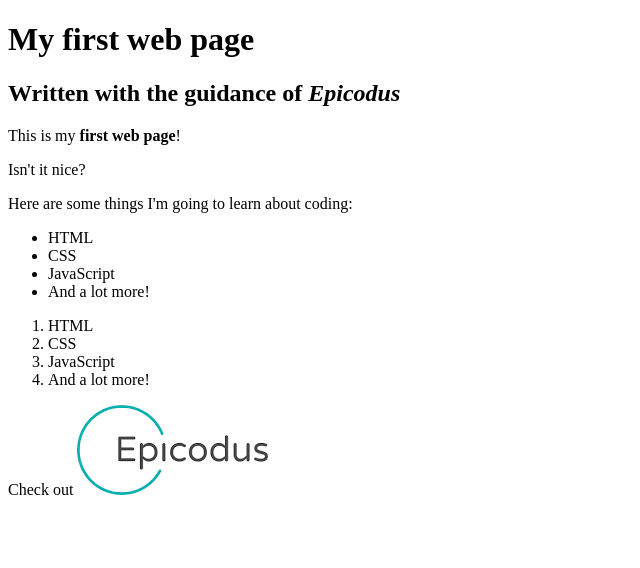
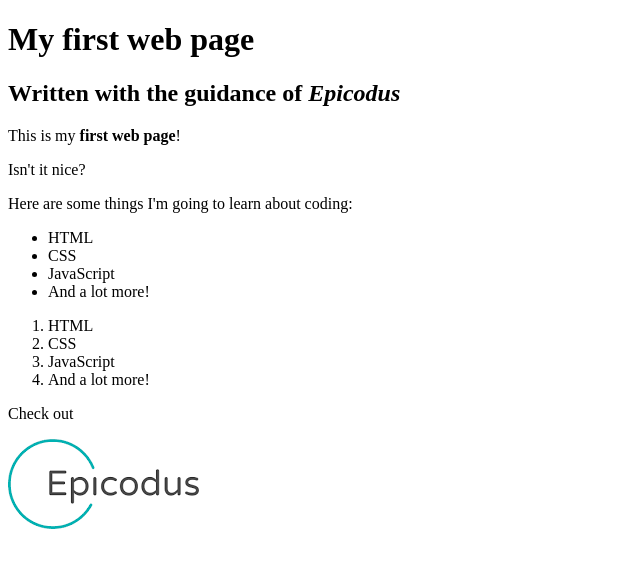
Before and after one commit to bryanlin39/my-first-webpage, a plain HTML site: page my-first-webpage.html in a window 1280 px wide. Shown: the whole page, without its empty margins (0-640 px from the left). Drawn offline with Linux system fonts and the light colour scheme.

Commit message:
Change the location of the picture

```diff
--- a/my-first-webpage.html
+++ b/my-first-webpage.html
@@ -21,7 +21,8 @@
       <li>JavaScript</li>
       <li>And a lot more!</li>
     </ol>
-    <p>Check out <a href="http://www.epicodus.com"><img src="img/epi.jpeg" alt="Epicodus Logo"></a></p>
+    <p>Check out</p>
+    <a href="http://www.epicodus.com"><img src="img/epi.jpeg" alt="Epicodus Logo"></a>
 
   </body>
 </html>
```
